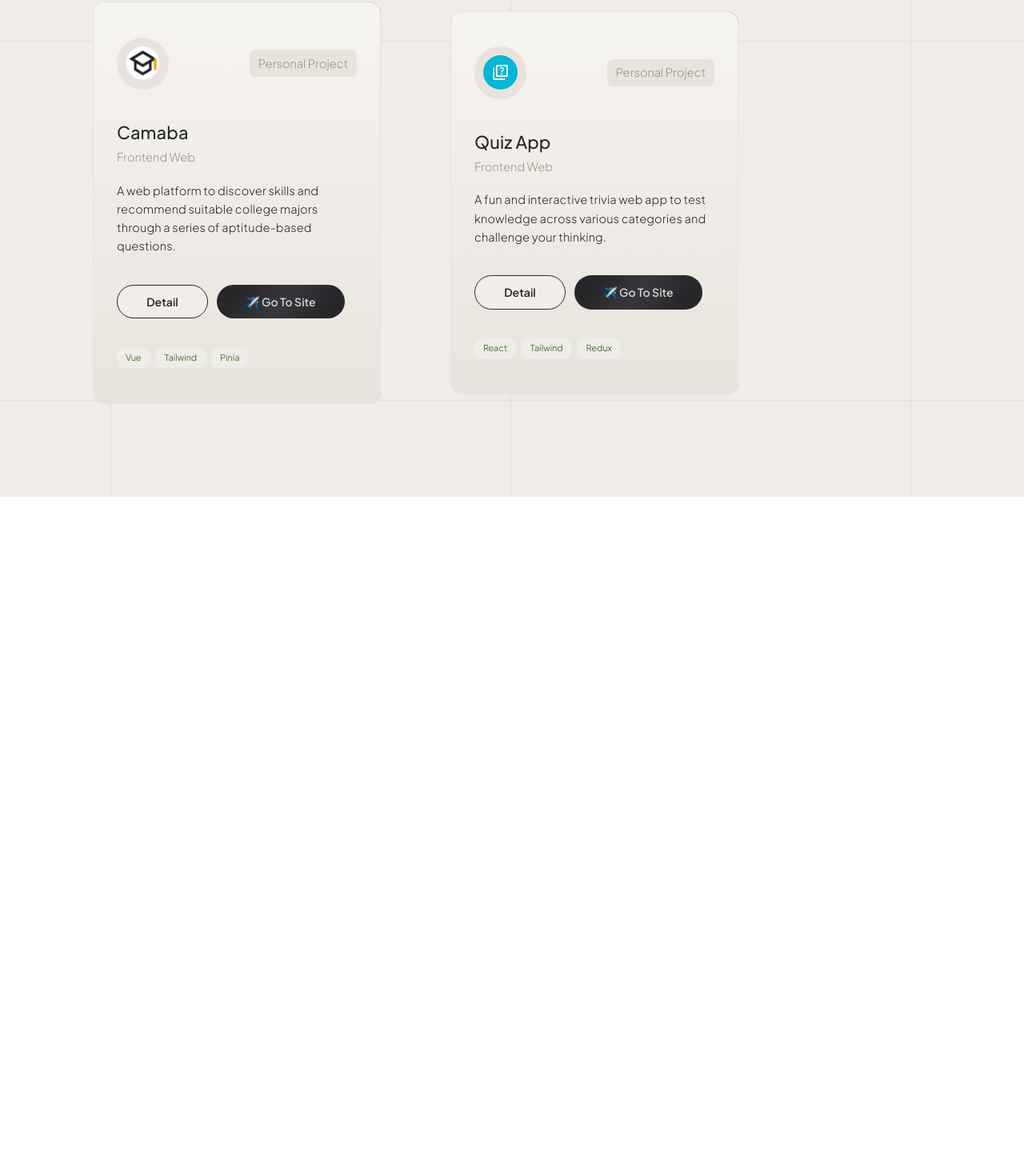
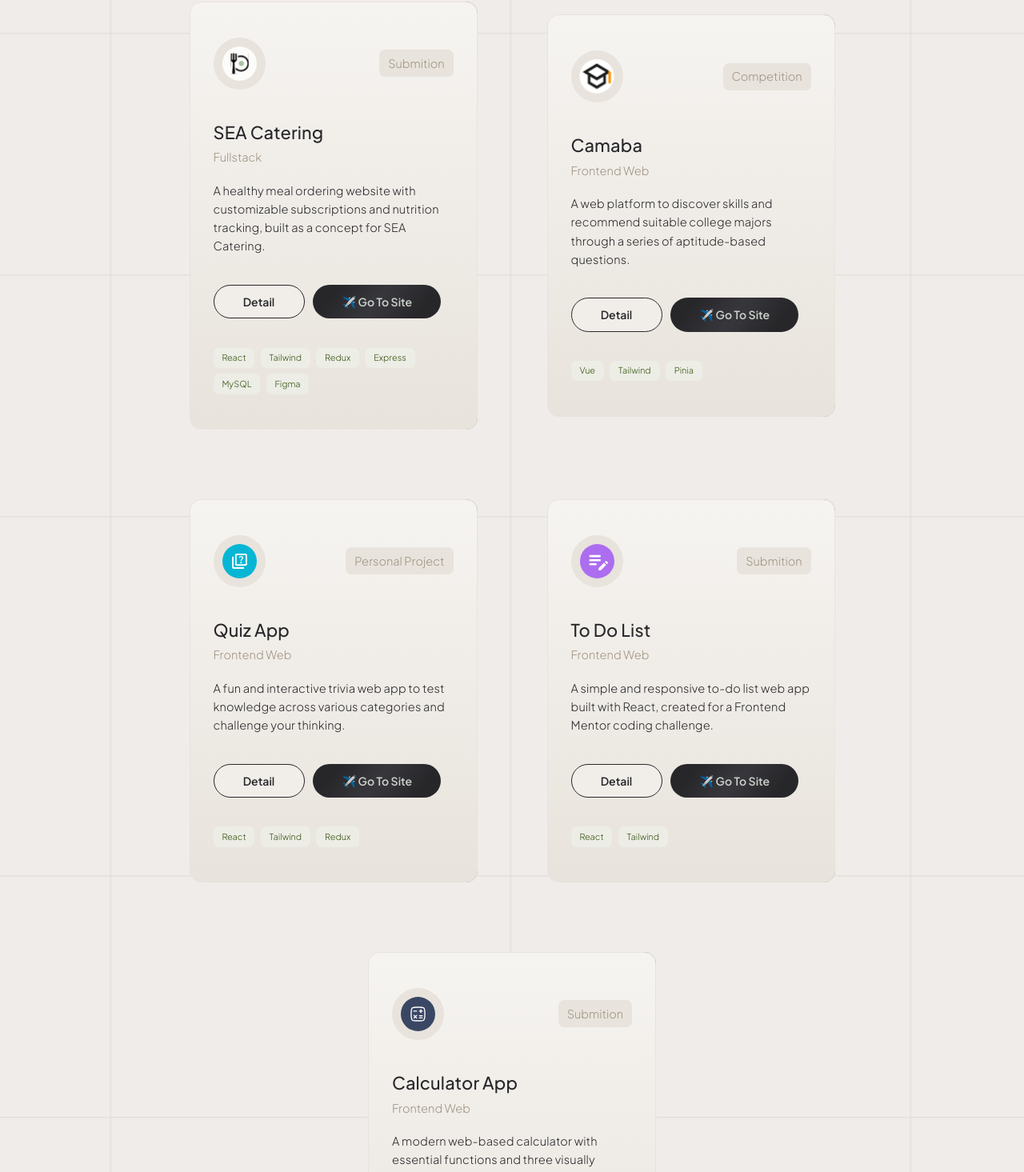
Before and after one commit to ahmadhilmandani/my-portofolio-v5, a React (Vite) app: page / in a window 1280 px wide. Shown: the part 1121-2586 px from the top of the page at 80% size. Before the commit the page ends 1742 px from the top, so only its background shows below. Built offline with nearby package versions, Linux system fonts and the light colour scheme.

Commit message:
add: data of projects

```diff
--- a/src/components/Card.tsx
+++ b/src/components/Card.tsx
@@ -34,7 +34,7 @@ export default function Card({ logo, projectType, projectTitle, projectRole, sho
         <div className="mt-5">
           <p>{shortDesc}</p>
         </div>
-        <div className="mt-10 flex gap-3">
+        <div className="mt-10 flex gap-3 flex-wrap">
           <Button onClickProp={() => { console.log(projectId) }} buttonType={'outline'} isExtend={false} isLoading={false} >
             Detail
           </Button>
@@ -58,7 +58,7 @@ export default function Card({ logo, projectType, projectTitle, projectRole, sho
             )
           }
         </div>
-        <div className="mt-10 flex gap-2 items-center">
+        <div className="mt-10 flex gap-2 items-center flex-wrap">
           {
             techUsed?.map((val) => {
               return (
--- a/src/data.ts
+++ b/src/data.ts
@@ -1,9 +1,59 @@
 export const data = [
+  {
+    id: 0,
+    title: "SEA Catering",
+    logo: "./projects/sea-catering-logo.svg",
+    type: "Submition",
+    role: "Fullstack",
+    year: 2025,
+    isPrimaryButtonToSite: true,
+    techUsed: ["React", "Tailwind", "Redux", "Express", "MySQL", "Figma"],
+    linkToFESite: "https://fe-sea-catering.netlify.app/",
+    linkToFEGithub: "https://github.com/ahmadhilmandani/fe-sea-catering",
+    linkToBEGithub: "https://github.com/ahmadhilmandani/be-sea-catering",
+    shortDesc:
+      "A healthy meal ordering website with customizable subscriptions and nutrition tracking, built as a concept for SEA Catering.",
+    overview: `SEA Catering is a conceptual web platform for a healthy meal delivery service, designed to reflect the core vision of “Healthy meals, delivered anywhere.” Although the project serves as a dummy prototype, it mimics the real-world functionalities of a full-featured catering business.
+
+    Built with a focus on user experience, SEA Catering allows customers to explore a curated menu of nutritious meals, view detailed nutritional information, and place orders with ease. The core highlight of the platform is its smart subscription system, which enables users to automate their meal plans according to their schedule and preferences—helping them stay committed to a healthy lifestyle without hassle.
+
+    From the business side, an admin dashboard is integrated to track performance metrics like Monthly Recurring Revenue (MRR), new subscriptions, and reactivated users—those who paused and later resumed their subscription. This makes SEA Catering not just a user-friendly experience for customers, but also a valuable analytical tool for business growth.`,
+    keyFeatures: [
+      {
+        title: "Order Healthy Meals Online (Customer)",
+        desc: "Browse through a list of healthy, chef-crafted meals and place orders for delivery with just a few clicks.",
+      },
+      {
+        title: "View Complete Nutritional Info (Customer)",
+        desc: `Every meal comes with a full breakdown of macronutrients and calories, helping users make informed dietary choices.`,
+      },
+      {
+        title: "Subscription System with Custom Scheduling (Customer)",
+        desc: `Users can subscribe to recurring meal plans, choosing the exact days and meals they want delivered each week. This eliminates the need to order repeatedly.`,
+      },
+      {
+        title: "Pause or Cancel Subscription Anytime (Customer)",
+        desc: `Subscriptions are flexible—users can pause their deliveries for a specific time or cancel them entirely with no friction.`,
+      },
+      {
+        title: "View Monthly Recurring Revenue (Admin)",
+        desc: `Real-time data on total recurring income from active subscriptions to evaluate business health.`,
+      },
+      {
+        title: "Monitor New Subscriptions (Admin)",
+        desc: `Keep track of the latest users who join the subscription service.`,
+      },
+      {
+        title: "Track Reactivations (Admin)",
+        desc: `Identify users who previously paused their subscriptions and chose to re-activate them—useful for retention analytics and marketing.`,
+      },
+    ],
+  },
   {
     id: 1,
     title: "Camaba",
     logo: "./projects/logo_camaba.svg",
-    type: "Personal Project",
+    type: "Competition",
     role: "Frontend Web",
     year: 2024,
     isPrimaryButtonToSite: true,
@@ -32,7 +82,7 @@ export const data = [
     ],
   },
   {
-    id: 1,
+    id: 2,
     title: "Quiz App",
     logo: "./projects/game-app-logo.svg",
     type: "Personal Project",
@@ -47,11 +97,11 @@ export const data = [
       "A fun and interactive trivia web app to test knowledge across various categories and challenge your thinking.",
     overview: `Quiz App is a dynamic, browser-based trivia platform designed to entertain and educate users by challenging their knowledge across a wide range of topics. Whether you're a casual learner or a trivia enthusiast, Quiz App provides an engaging experience through carefully crafted multiple-choice questions in categories like General Knowledge, Science, History, Pop Culture, and more.
 
-The application features a clean and responsive user interface, making it accessible on both desktop and mobile devices. Users can choose a category, set the difficulty level, and start the quiz instantly. Each session provides real-time feedback, tracks the user’s score, and displays the correct answers to enhance learning.
+    The application features a clean and responsive user interface, making it accessible on both desktop and mobile devices. Users can choose a category, set the difficulty level, and start the quiz instantly. Each session provides real-time feedback, tracks the user’s score, and displays the correct answers to enhance learning.
 
-To encourage repeat engagement, Quiz App can also support features like leaderboards, timed quizzes, and user progress tracking (optional depending on implementation). It's perfect for individuals looking to sharpen their knowledge, students preparing for competitive exams, or groups seeking an enjoyable educational activity.
+    To encourage repeat engagement, Quiz App can also support features like leaderboards, timed quizzes, and user progress tracking (optional depending on implementation). It's perfect for individuals looking to sharpen their knowledge, students preparing for competitive exams, or groups seeking an enjoyable educational activity.
 
-With its lightweight structure and intuitive design, Quiz App is more than just a game—it’s a gateway to fun learning.`,
+    With its lightweight structure and intuitive design, Quiz App is more than just a game—it’s a gateway to fun learning.`,
     keyFeatures: [
       {
         title: "Answering Trivia Questions",
@@ -63,4 +113,68 @@ With its lightweight structure and intuitive design, Quiz App is more than just
       },
     ],
   },
+  {
+    id: 3,
+    title: "To Do List",
+    logo: "./projects/react-simple-planner-logo.svg",
+    type: "Submition",
+    role: "Frontend Web",
+    year: 2024,
+    isPrimaryButtonToSite: true,
+    techUsed: ["React", "Tailwind"],
+    linkToFESite: "https://to-do-list-ahmadhilmandani.netlify.app/",
+    linkToFEGithub:
+      "https://github.com/ahmadhilmandani/Frontendmentor-Hilman/tree/to-do-list-part-2",
+    linkToBEGithub: null,
+    shortDesc:
+      "A simple and responsive to-do list web app built with React, created for a Frontend Mentor coding challenge.",
+    overview: `To Do List is a minimalist and interactive task management web application developed using React, as part of a submission for the Frontend Mentor To-Do App Challenge. The goal of this project is to build a fully functional and visually appealing to-do list interface that supports essential task operations while demonstrating proficiency in frontend development best practices.
+
+    The app allows users to create, manage, and organize daily tasks in a clean and distraction-free interface. With a responsive design, it adapts beautifully across desktop and mobile screens. It also includes support for dark and light themes, enhancing usability and aesthetic consistency.
+
+    Designed to prioritize user experience and simplicity, this project focuses on both functionality and polished UI, making it a great example of building real-world applications using modern frontend frameworks like React.`,
+    keyFeatures: [
+      {
+        title: "Add New Task",
+        desc: `Users can enter a new to-do item using the input field at the top of the list. Once submitted, the task appears immediately in the list of items to be completed.`,
+      },
+      {
+        title: "Mark Task as Completed",
+        desc: `Each task includes a checkbox. Clicking the checkbox marks the task as completed, visually updating the item with a strikethrough or dimmed appearance to indicate it's done.`,
+      },
+      {
+        title: "Delete Task",
+        desc: `Tasks can be easily removed from the list using a delete (usually ×) icon next to each item. This helps users maintain a clean and focused to-do list.`,
+      },
+    ],
+  },
+  {
+    id: 4,
+    title: "Calculator App",
+    logo: "./projects/calculator-app-logo.svg",
+    type: "Submition",
+    role: "Frontend Web",
+    year: 2024,
+    isPrimaryButtonToSite: true,
+    techUsed: ["HTML", "CSS", "JS"],
+    linkToFESite:
+      "https://ahmadhilmandani.github.io/Frontendmentor-Hilman/calculator/",
+    linkToFEGithub:
+      "https://github.com/ahmadhilmandani/Frontendmentor-Hilman/tree/main/calculator",
+    linkToBEGithub: null,
+    shortDesc:
+      "A modern web-based calculator with essential functions and three visually distinct themes for a customizable user experience.",
+    overview: `Calculator App is a sleek, responsive, and theme-switchable web calculator built with a modern design approach. The project focuses on delivering a smooth and intuitive user experience while covering all the essential arithmetic functions you'd expect from a standard calculator—addition, subtraction, multiplication, and division.
+
+    What sets this calculator apart is its built-in theme customization feature. Users can switch between three different color themes (e.g., dark, light, and vibrant modes), offering a personalized interface that suits individual visual preferences or lighting conditions. The calculator adapts responsively to various screen sizes, making it equally usable on desktop and mobile devices.
+
+    Whether you're crunching numbers for work, school, or daily tasks, the Calculator App combines functionality and aesthetics to make the experience more pleasant and engaging.
+    `,
+    keyFeatures: [
+      {
+        title: "Basic Calculator Functions",
+        desc: `Perform standard operations such as addition, subtraction, multiplication, and division with a clear and easy-to-use interface.`,
+      },
+    ],
+  },
 ];
--- a/src/pages/home/section/ProjectsSection.tsx
+++ b/src/pages/home/section/ProjectsSection.tsx
@@ -6,7 +6,7 @@ export default function ProjectsSection() {
   return (
     <>
       <div className='w-full px-32 pt-32 pb-32'>
-        <div className="flex gap-24 flex-wrap items-center">
+        <div className="flex gap-24 flex-wrap items-center justify-center">
         {data?.map((val) => {
           return (
             <>
```
